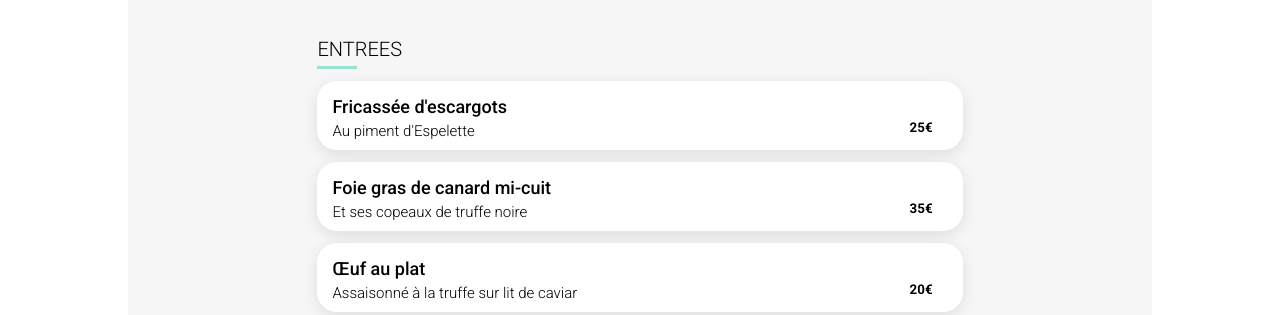
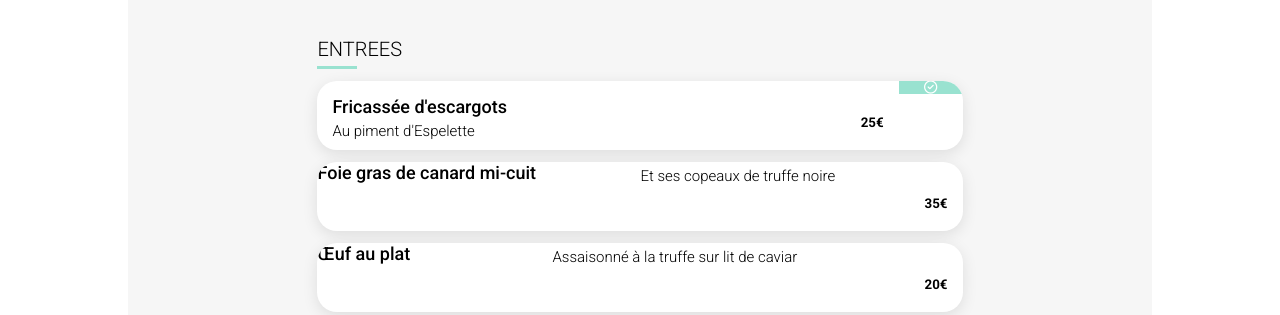
Before and after one commit to badgohan/openclassroomsProjects, a plain HTML site: page restaurants/menu-palette.html in a window 1280 px wide. Shown: the part 496-811 px from the top of the page. Drawn offline with Linux system fonts and the light colour scheme; a web font is replaced by a local one.

Commit message:
Réalisation de l'encoche3

```diff
--- a/assets/styles/menu.css
+++ b/assets/styles/menu.css
@@ -86,15 +86,24 @@ h2{
 
 .list--button{
     display: flex;
-    flex-direction: column;
     border-radius: 20px;
 
+	padding: 0;
+	overflow: hidden;
+    justify-content: space-between;
+
     background-color: white;
-    padding: 15px;
     width: 90%;
     text-align: start;
     height: 69px;
     box-shadow: 0px 4px 15px 0px rgba(0, 0, 0, 0.10);
+}
+
+.list--button--titles {
+    display: flex;
+    flex-direction: column;
+    width: 85%;
+    padding: 15px 0 15px 15px;
 }
 
 .list--button--title{
@@ -120,6 +129,19 @@ h2{
     font-weight: 700;
 }
 
+.list--button--check {
+    width: 10%;
+    background-color: #99E2D0;
+    display: flex;
+    justify-content: center;
+    align-items: center;
+}
+
+.fa-circle-check {
+    color: white;
+    text-align: center;
+    width: 14px;
+}
 .commander{
     margin-top: 30px;
 }
--- a/restaurants/menu-palette.html
+++ b/restaurants/menu-palette.html
@@ -36,9 +36,14 @@
             <div class="ligne"></div>
         </div>
         <button class="list--button btn fondu__entrees">
+            <div class="list--button--titles">
             <span class="list--button--title">Fricassée d'escargots</span>
             <span class="list--button--subtitle">Au piment d'Espelette</span>
+            </div>
             <span class="list--button--price">25€</span>
+            <span class="list--button--check">
+                <i class="fa-regular fa-circle-check"></i>
+            </span>
         </button>
         <button class="list--button btn fondu__entrees">
             <span class="list--button--title">Foie gras de canard mi-cuit</span>
```
